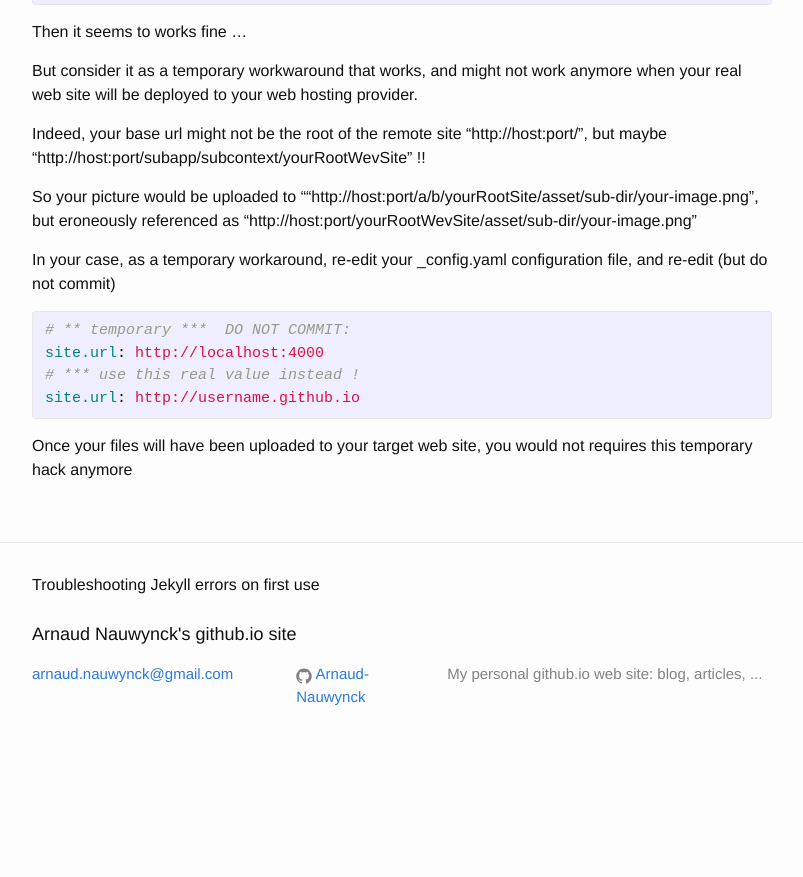
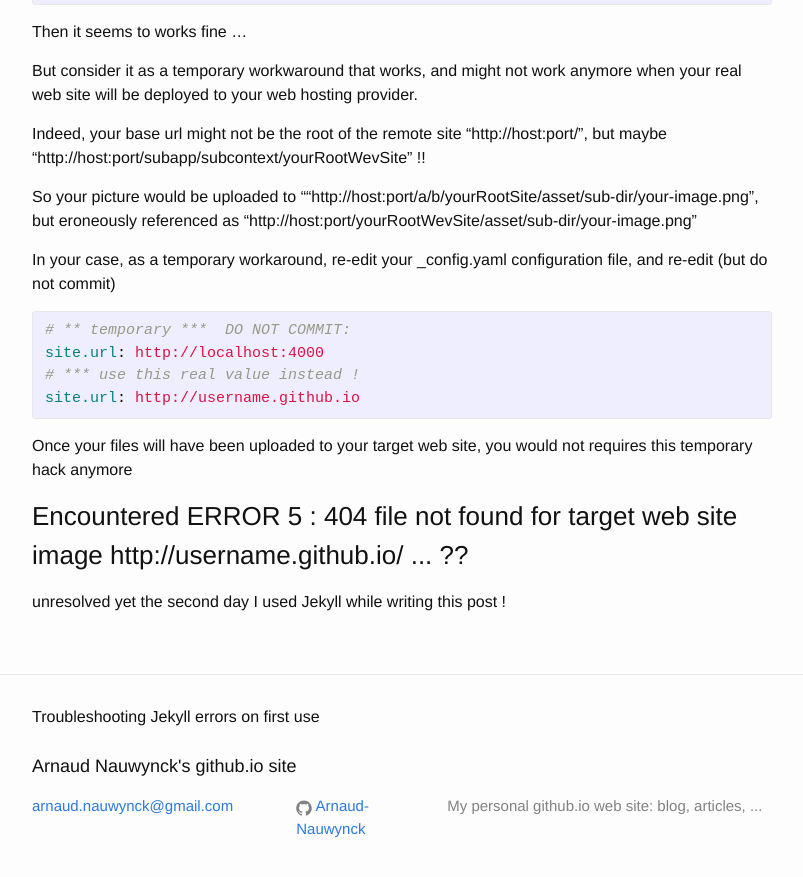
Before and after one commit to Arnaud-Nauwynck/Arnaud-Nauwynck.github.io, a Jekyll site: the page built from _posts/2014-10-28-troubeshooting-jekyll-first-use.markdown, in a window 1280 px wide and 900 px high, scrolled down 2890 px. Shown: the top 877 px of the window, without its empty margins (238-1041 px from the left). Built offline with Jekyll 4.4.1, drawn with Linux system fonts in a browser that asks for light colours; before the commit the page ends 3658 px from its top, so only the background shows below that; some of the changed text lies outside the part shown.

Commit message:
minor change

```diff
--- a/_posts/2014-10-28-troubeshooting-jekyll-first-use.markdown
+++ b/_posts/2014-10-28-troubeshooting-jekyll-first-use.markdown
@@ -113,3 +113,8 @@ site.url: http://username.github.io
 {% endhighlight %}
 
 Once your files will have been uploaded to your target web site, you would not requires this temporary hack anymore
+
+
+<h3>Encountered ERROR 5 :  404 file not found   for target web site image http://username.github.io/ ... ?? </h3>
+
+unresolved yet the second day I used Jekyll while writing this post !
```
Also changed, not shown: other parts of _posts/2014-10-28-troubeshooting-jekyll-first-use.markdown (+1 -1 lines).
